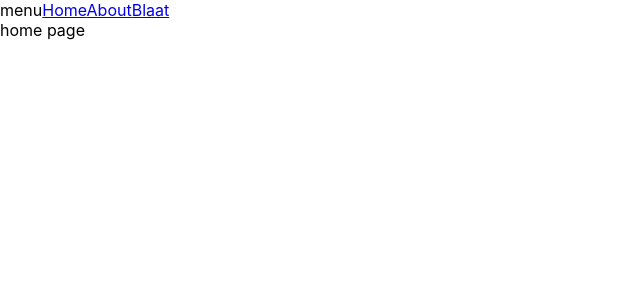
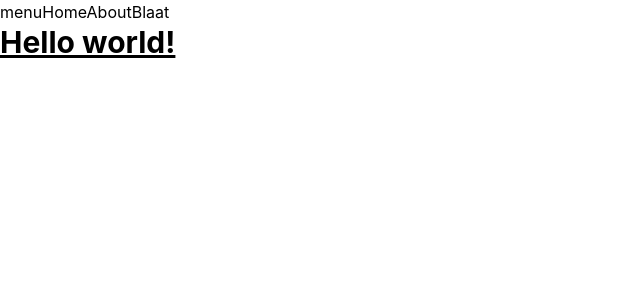
Before and after one commit to aidanlangelaan/time-regisration-frontend, a React (Create React App) app in the folder src/: page / in a window 1280 px wide. Shown: the top 300 px of the page, without its empty margins (0-640 px from the left). Built offline with nearby package versions, Linux system fonts and the light colour scheme; what @fluentui/react-components would draw is missing.

Commit message:
Included tailwindcss for styling

```diff
--- a/src/package.json
+++ b/src/package.json
@@ -33,6 +33,7 @@
   "devDependencies": {
     "@types/react": "^18.0.35",
     "@types/react-dom": "^18.0.11",
-    "prettier": "^2.8.7"
+    "prettier": "^2.8.7",
+    "tailwindcss": "^3.3.1"
   }
 }
--- a/src/src/assets/css/app.scss
+++ b/src/src/assets/css/app.scss
@@ -1,3 +1,7 @@
+@tailwind base;
+@tailwind components;
+@tailwind utilities;
+
 * {
     box-sizing: border-box;
 }
@@ -11,10 +15,8 @@ body,
 }
 
 body {
-    padding: 0;
-    margin: 0;
     font-family: -apple-system, BlinkMacSystemFont, "Segoe UI", "Roboto", "Oxygen", "Ubuntu", "Cantarell", "Fira Sans", "Droid Sans", "Helvetica Neue",
-        sans-serif;
+        sans-serif;;
 }
 
 @import "layout.scss";
--- a/src/src/pages/home/home.tsx
+++ b/src/src/pages/home/home.tsx
@@ -1,5 +1,10 @@
-import logo from "./assets/images/logo.svg";
 
 export default function PagesHome(): JSX.Element {
-    return <div>home page</div>;
+    return (
+        <>
+            <h1 className="text-3xl font-bold underline">
+                Hello world!
+            </h1>
+        </>
+    );
 }
--- /dev/null
+++ b/src/tailwind.config.js
@@ -0,0 +1,10 @@
+/** @type {import('tailwindcss').Config} */
+module.exports = {
+  content: [
+    "./src/**/*.{js,jsx,ts,tsx}",
+  ],
+  theme: {
+    extend: {},
+  },
+  plugins: [],
+}
```
Also changed, not shown: 2 other files (tests, documents, lock files or other folders).
